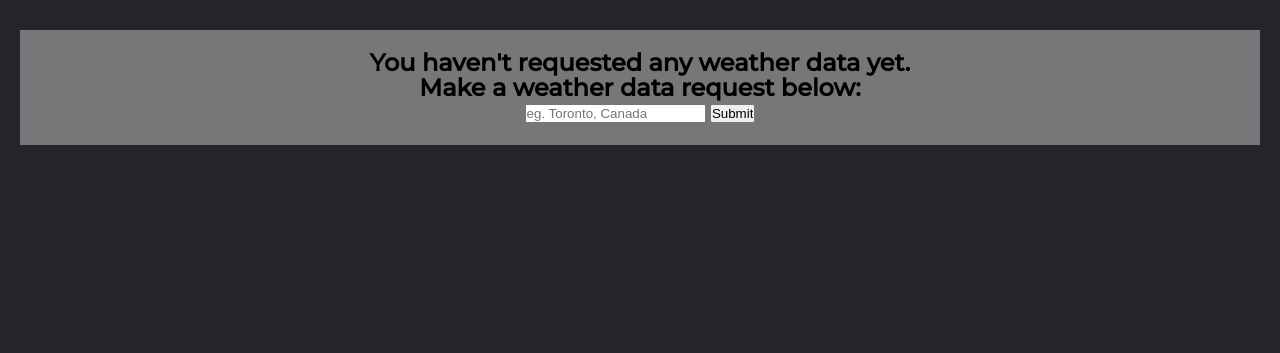
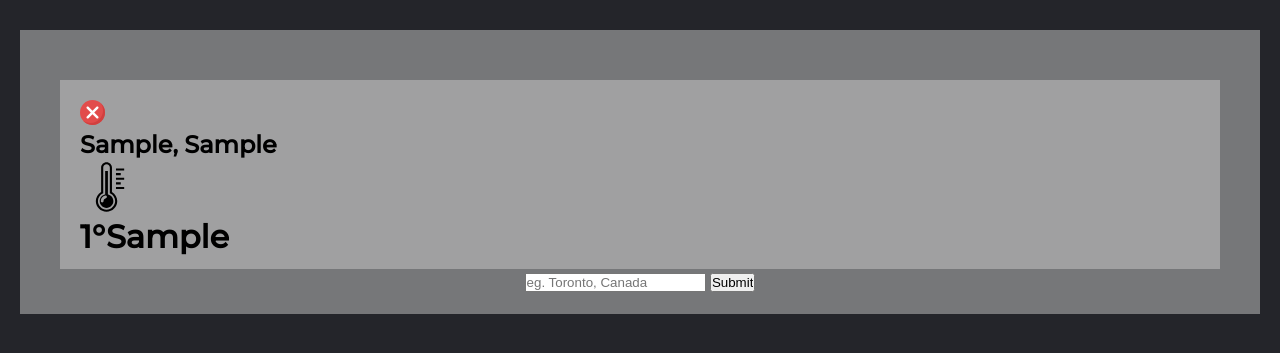
Before and after one commit to Taggagii/Web-Application, a Flask app: page /weather/ in a window 1280 px wide. Shown: the part 54-407 px from the top of the page. Run offline with Flask 2, Linux system fonts and the light colour scheme; tables that the repository leaves empty hold one stand-in row (values such as "Sample post").

Commit message:
Made a functioning weather app

```diff
--- a/app.py
+++ b/app.py
@@ -9,6 +9,10 @@ from models import get_all_weather, add_weather, reset_weather
 
 app = Flask(__name__)
 
+db_file = 'site.db'
+
+weather_obj = Weather(db_file)
+
 page_link_dict = {
         "Home": "/home/",
         "About" : "/about/",
@@ -18,7 +22,7 @@ page_link_dict = {
                   }
 
 
-@app.route("/") #Just a redirect for the default enpoint. All homepage changes should be made to /home/
+@app.route("/")  # Just a redirect for the default end point. All homepage changes should be made to /home/
 def default():
     return redirect("/home/")
 
@@ -41,15 +45,30 @@ def pseudocode():
     return render_template('pseudocode.html', pages=page_link_dict, currentPage="Pseudocode")
 
 
-@app.route("/weather/", methods = ['GET', 'POST'])
+@app.route("/weather/", methods=['GET', 'POST'])
 def weather():
-    weather_data = None
+    if request.method == 'POST':
+        if error := weather_obj.add_weather(request.form['location']):
+            error_dict = {'source': '/weather/', 'error': error}
+            return render_template("error.html",
+                               pages=page_link_dict,
+                               currentPage="Error",
+                               e=error_dict)
+        else:
+            return redirect('/weather/')
+    else:
+        weather_data = weather_obj.get_all_weather()
+        print('testing', weather_data)
+        return render_template("weather.html",
+                               pages=page_link_dict,
+                               currentPage="Weather",
+                               weather_readings=weather_data)
 
-    if request.method == 'POST':
-        weather_data = Weather(request.form.get('location')).weather_dict
-    else:
-        pass
-    return render_template("weather.html", pages=page_link_dict, currentPage="Weather", weather=weather_data)
+
+@app.route("/weather/delete/<int:reading_id>", methods=['GET', 'POST'])
+def delete_weather(reading_id):
+    weather_obj.delete_weather(reading_id)
+    return redirect('/weather/')
 
 
 @app.route("/polls/")
--- a/packages/weather/__init__.py
+++ b/packages/weather/__init__.py
@@ -1,7 +1,8 @@
 from bs4 import BeautifulSoup
+import requests
+import sqlite3 as sql
+from os import path
 from datetime import datetime
-import requests
-from models import get_all_weather, add_weather, reset_weather
 
 
 def get_temperature(location):
@@ -9,8 +10,9 @@ def get_temperature(location):
     page = requests.get(url)
     soup = BeautifulSoup(page.content, "html.parser")
 
-    temp = [i.strip() for i in soup.find(class_="BNeawe iBp4i AP7Wnd").text.split('°')]
+    temp = soup.find(class_="BNeawe iBp4i AP7Wnd")
     if temp:
+        temp = [i.strip() for i in temp.text.split('°')]
         corrected_location = soup.find(class_="BNeawe tAd8D AP7Wnd")
         location_text = [i.strip() for i in corrected_location.text.split(',')]
 
@@ -26,5 +28,45 @@ def get_temperature(location):
 
 
 class Weather:
-    def __init__(self, location):
-        self.weather_dict = get_temperature(location)
+    def connect(self):
+        return sql.connect(self.db)
+
+    def initialize_weather_table(self):
+        con = self.connect()
+        cursor = con.cursor()
+        with open('weather.sql', 'r') as schema:
+            script = schema.read()
+            cursor.executescript(script)
+        con.commit()
+        con.close()
+
+    def __init__(self, db_path):
+        self.db = db_path
+        self.initialize_weather_table()
+
+    def get_all_weather(self):
+        con = self.connect()
+        cursor = con.cursor()
+        cursor.execute('SELECT * FROM weather')
+        weather_data_rows = cursor.fetchall()
+        con.close()
+        return weather_data_rows
+
+    def add_weather(self, location_raw):
+        data = get_temperature(location_raw)
+        if data['error']:
+            return data['error']
+        else:
+            con = self.connect()
+            cursor = con.cursor()
+            cursor.execute('INSERT INTO weather (city, country, temperature, unit) VALUES (?, ?, ?, ?)',
+                           (data['city'], data['country'], data['temperature'], data['unit']))
+            con.commit()
+            con.close()
+
+    def delete_weather(self, weather_id):
+        con = self.connect()
+        cursor = con.cursor()
+        cursor.execute(f'DELETE FROM weather WHERE id={weather_id}')
+        con.commit()
+        con.close()
--- a/static/styles/main.css
+++ b/static/styles/main.css
@@ -68,3 +68,22 @@ li {
 li a:hover {
   background-color: #ecf0f1;
 }
+
+.deleteButton {
+width: 25px;
+height: 25px;
+}
+
+.thermometer {
+width: 60px;
+height: 60px;
+}
+
+.weatherBox {
+  background-color: rgba(202, 202, 202, 0.493);
+  margin-top: 30px;
+  margin-right: 20px;
+  margin-left: 20px;
+  line-height: 25px;
+  padding: 20px 20px;
+}
--- a/templates/weather.html
+++ b/templates/weather.html
@@ -3,18 +3,29 @@
 {% block body %}
 <div class="backingBox">
 
-    {% if weather == None %}
+
+    {% if weather_readings == [] %}
         <h2 class="center">You haven't requested any weather data yet. Make a weather data request below:</h2>
-     {% elif weather['error'] != None %}
-        <h2 class="center">{{ weather['error'] }}</h2>
     {% else %}
-        <h2 class="center">The current temperature in {{weather["city"]}} is {{weather["temperature"]}}°{{weather["unit"]}}</h2>
+        {% for weather in weather_readings %}
+        <div class="weatherBox">
+            <a href="/weather/delete/{{ weather[0] }}">
+                <img src="/static/styles/cancel.svg" alt="delete weather reading" class="deleteButton">
+            </a>
+            <h2>{{ weather[1] }}, {{ weather[2] }}</h2>
+            <img src="/static/styles/heat.svg" alt="thermometer" class="thermometer">
+            <h1>{{ weather[3] }}°{{ weather[4] }}</h1>
+        </div>
+        {% endfor %}
     {% endif %}
 
     <form action="/weather/" method="post" class="center">
         <input type="text" id="location" name="location" placeholder="eg. Toronto, Canada">
         <input type="submit" id="submit">
     </form>
+
+
+
 </div>
 
 {% endblock %}
```
Also changed, not shown: templates/error.html (added, +8 -0 lines), site.db, static/styles/cancel.svg (added), static/styles/heat.svg (added).
